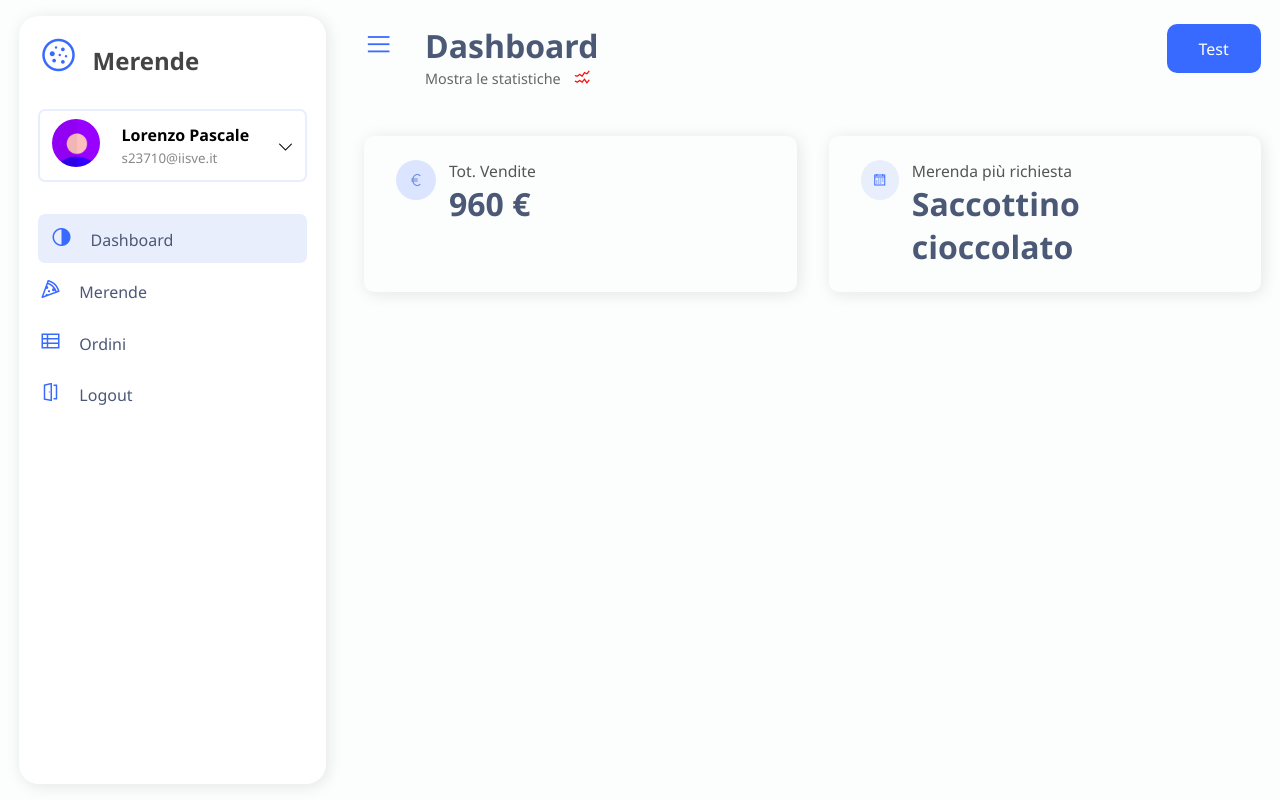
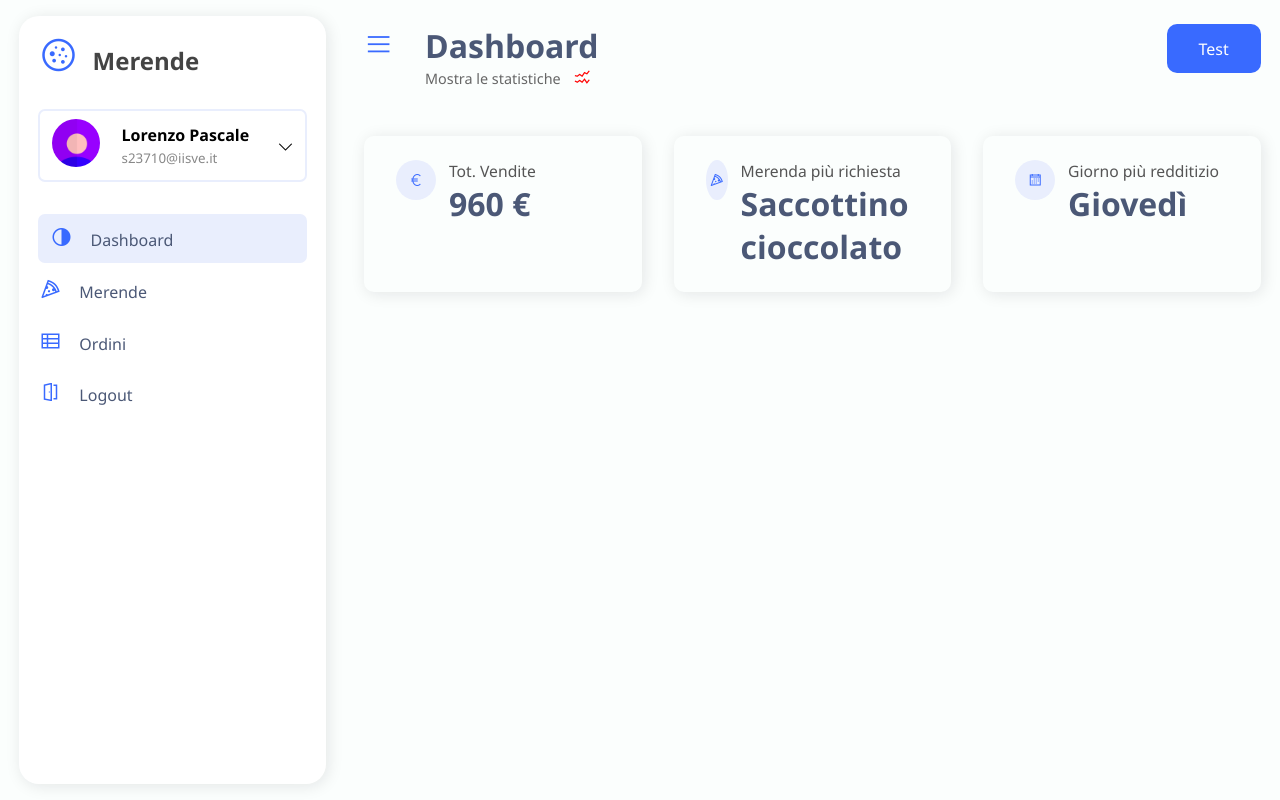
Before and after one commit to Pippopad/Merende, a website: page frontend/template/index.html in a window 1280 px wide. Drawn offline with nearby package versions, Linux system fonts and the light colour scheme.

Commit message:
Added another stats to frontend template

```diff
--- a/frontend/template/index.html
+++ b/frontend/template/index.html
@@ -92,11 +92,20 @@
                     </div>
                     <div class="analytic">
                         <div class="analytic-icon">
-                            <span class="las la-calendar"></span>
+                            <span class="las la-pizza-slice"></span>
                         </div>
                         <div class="analytic-info">
                             <h4>Merenda più richiesta</h4>
                             <h1>Saccottino cioccolato</h1>
+                        </div>
+                    </div>
+                    <div class="analytic">
+                        <div class="analytic-icon">
+                            <span class="las la-calendar"></span>
+                        </div>
+                        <div class="analytic-info">
+                            <h4>Giorno più redditizio</h4>
+                            <h1>Giovedì</h1>
                         </div>
                     </div>
                 </div>
--- a/frontend/template/style.css
+++ b/frontend/template/style.css
@@ -204,7 +204,7 @@ main {
 
 .analytics {
     display: grid;
-    grid-template-columns: repeat(2, 1fr);
+    grid-template-columns: repeat(3, 1fr);
     grid-gap: 0rem 2rem;
 }
 
@@ -240,17 +240,7 @@ main {
     color: #2ec3a3;
 }
 
-.analytic:first-child .analytic-icon {
-    background: #dce5ff;
-    color: #6883db;
-}
-
-.analytic:nth-child(2) .analytic-icon {
-    background: #ebf7f5;
-    color: red;
-}
-
-.analytic:nth-child(2) .analytic-icon {
+.analytic .analytic-icon {
     background: var(--main-accent);
     color: var(--color-main);
 }
```
